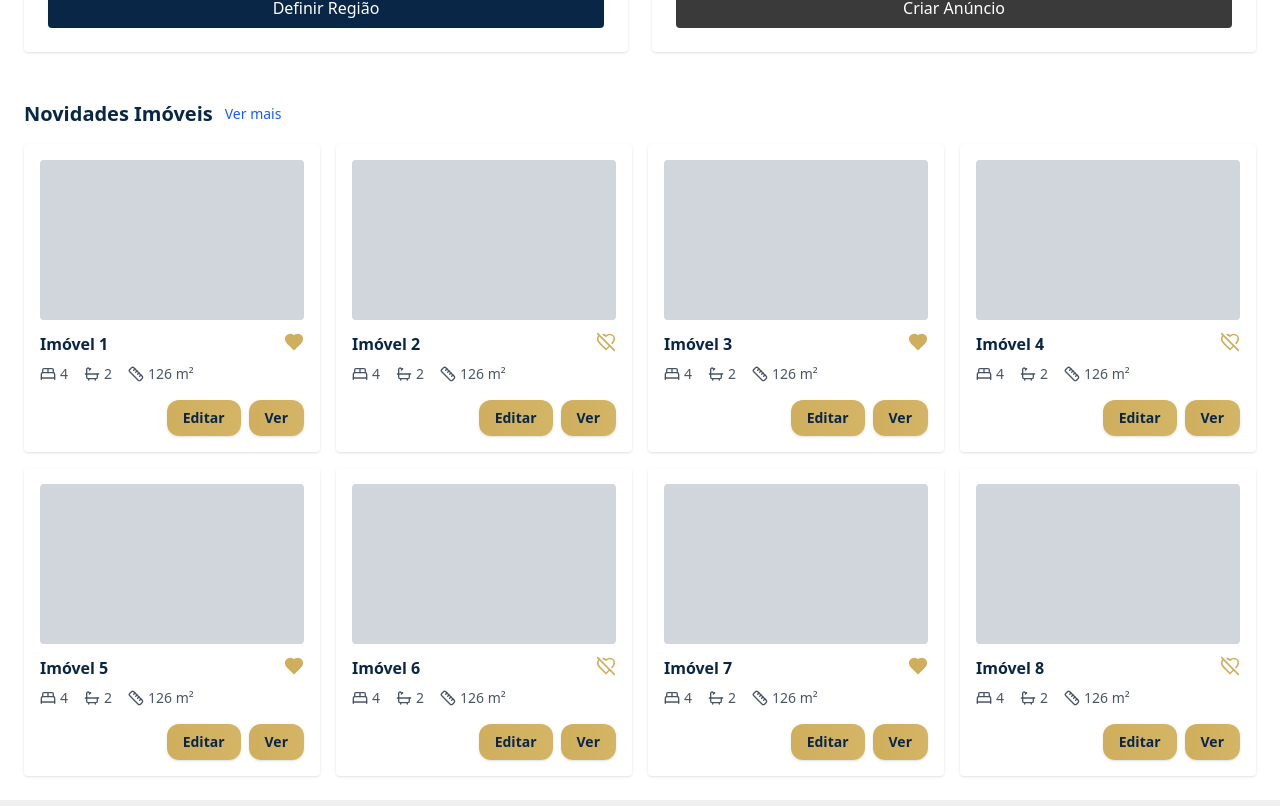
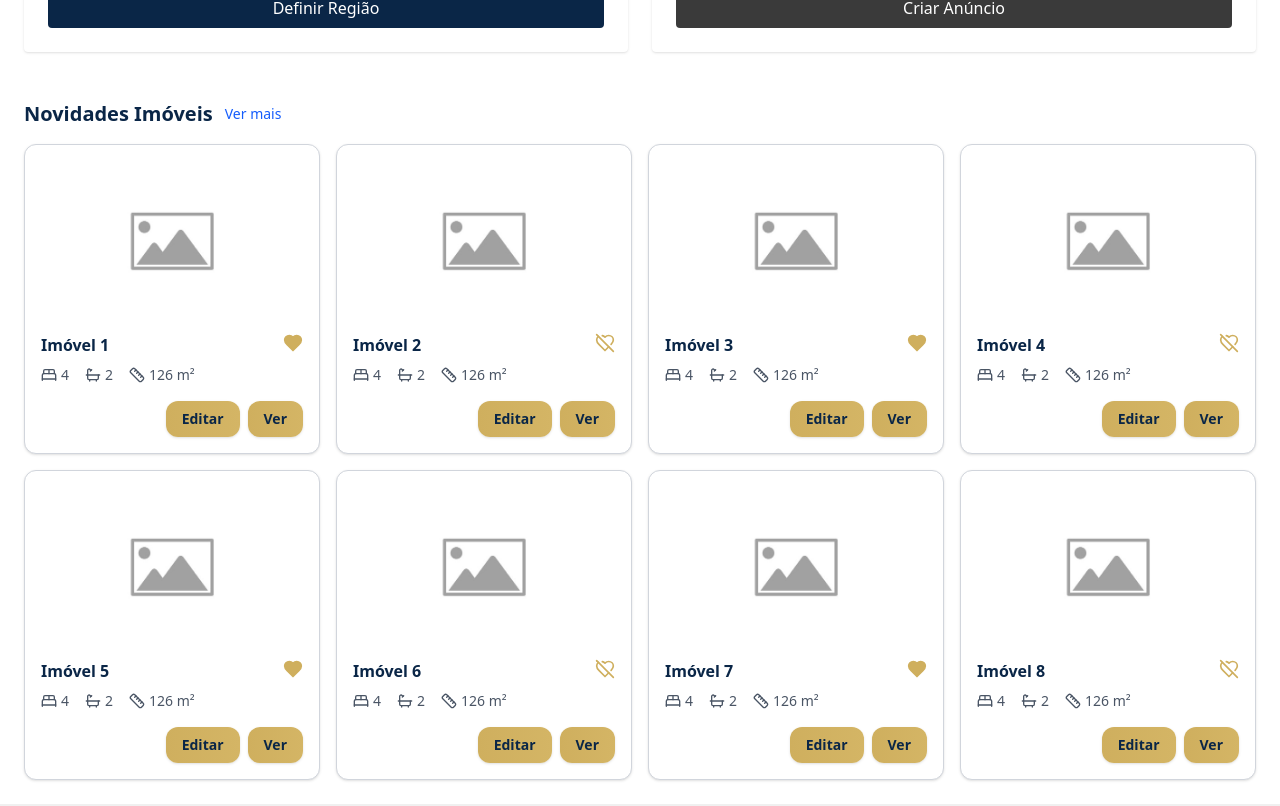
Before and after one commit to DEISI-ULHT-TFC-2024-25/TFC-DEISI2043-IMOinvestor_Frontend, a React (Vite) app in the folder imoinvestidor/: page / in a window 1280 px wide. Shown: the part 974-1780 px from the top of the page. Built offline with nearby package versions, Linux system fonts and the light colour scheme.

Commit message:
Property cards now show media images

```diff
--- a/imoinvestidor/src/components/properties/PropertiesList.jsx
+++ b/imoinvestidor/src/components/properties/PropertiesList.jsx
@@ -4,6 +4,13 @@ import { useState, useEffect } from "react";
 import { Check } from "lucide-react";
 import { PropertyCard } from "@properties/PropertyCard";
 import DeleteButton from "@common/DeleteButton";
+import placeholderImg from '@images/placeholder.jpg';
+
+const getImageUrl = (property) => {
+  const mediaItem = property.media?.[0];
+  if (!mediaItem) return placeholderImg;
+  return mediaItem.file || mediaItem.url || placeholderImg;
+};
 
 export default function PropertiesList({
   properties,
@@ -18,7 +25,6 @@ export default function PropertiesList({
   const navigate = useNavigate();
   const [selectedPropertyId, setSelectedPropertyId] = useState(selectedProperty?.id || null);
 
-  // Update internal state when selectedProperty prop changes
   useEffect(() => {
     setSelectedPropertyId(selectedProperty?.id || null);
   }, [selectedProperty]);
@@ -77,6 +83,7 @@ export default function PropertiesList({
                   />
                 )
               }
+              imageUrl={getImageUrl(property)}
             />
           </div>
         );
--- a/imoinvestidor/src/components/properties/PropertyCard.jsx
+++ b/imoinvestidor/src/components/properties/PropertyCard.jsx
@@ -1,5 +1,6 @@
 import PropTypes from 'prop-types';
 import { BedDouble, Bath, Ruler, Heart, HeartOff } from 'lucide-react';
+import placeholderImg from '@images/placeholder.jpg';
 
 export const PropertyCard = ({
   title,
@@ -20,10 +21,10 @@ export const PropertyCard = ({
   district,
   showView = true,
   showEdit = true,
-}) => (
-  <div
-    className={`bg-white rounded shadow p-4 flex flex-col justify-between w-full h-full relative ${className}`}
-  >
+  imageUrl,
+}) => {
+  return (
+    <div className={`bg-white rounded-xl border border-gray-300 shadow-sm p-4 flex flex-col justify-between w-full h-full relative ${className}`}>
       {actions && (
         <div className="absolute top-2 right-2 z-10">
           {actions}
@@ -31,16 +32,21 @@ export const PropertyCard = ({
       )}
 
       <div className="flex-1">
-      <div className={`bg-gray-300 rounded mb-3 ${imageClassName}`}></div>
+        <div className={`rounded mb-3 overflow-hidden ${imageClassName}`}>
+          <img
+            src={imageUrl || placeholderImg}
+            alt={title}
+            className="w-full h-full object-cover"
+            onError={(e) => {
+              e.currentTarget.src = placeholderImg;
+            }}
+          />
+        </div>
 
         <div className="flex justify-between items-start">
           <h4 className="font-semibold text-[#0A2647]">{title}</h4>
           {onToggleFavorite && (
-          <button
-            onClick={onToggleFavorite}
-            title="Favorito"
-            className="text-[#CFAF5E] cursor-pointer"
-          >
+            <button onClick={onToggleFavorite} title="Favorito" className="text-[#CFAF5E] cursor-pointer">
               {isFavorited ? <Heart fill="#CFAF5E" size={20} /> : <HeartOff size={20} />}
             </button>
           )}
@@ -53,15 +59,9 @@ export const PropertyCard = ({
         )}
 
         <div className="text-sm text-gray-600 flex gap-4 mt-2">
-        <div className="flex items-center gap-1">
-          <BedDouble size={16} /> {tipologia}
-        </div>
-        <div className="flex items-center gap-1">
-          <Bath size={16} /> {casasBanho}
-        </div>
-        <div className="flex items-center gap-1">
-          <Ruler size={16} /> {areaUtil} m²
-        </div>
+          <div className="flex items-center gap-1"><BedDouble size={16} /> {tipologia}</div>
+          <div className="flex items-center gap-1"><Bath size={16} /> {casasBanho}</div>
+          <div className="flex items-center gap-1"><Ruler size={16} /> {areaUtil} m²</div>
         </div>
       </div>
 
@@ -71,22 +71,15 @@ export const PropertyCard = ({
             {price}
           </div>
         )}
-
         {(showView || showEdit) && (
           <div className="flex justify-end items-center gap-2">
             {showEdit && (
-            <button
-              onClick={onEdit}
-              className="px-4 py-2 bg-gradient-to-r from-[#CFAF5E] to-[#d4b565] text-[#0A2647] font-semibold rounded-xl shadow hover:shadow-lg transform hover:scale-105 transition-all text-sm"
-            >
+              <button onClick={onEdit} className="px-4 py-2 bg-gradient-to-r from-[#CFAF5E] to-[#d4b565] text-[#0A2647] font-semibold rounded-xl shadow hover:shadow-lg transform hover:scale-105 transition-all text-sm">
                 Editar
               </button>
             )}
             {showView && (
-            <button
-              onClick={onView}
-              className="px-4 py-2 bg-gradient-to-r from-[#CFAF5E] to-[#d4b565] text-[#0A2647] font-semibold rounded-xl shadow hover:shadow-lg transform hover:scale-105 transition-all text-sm"
-            >
+              <button onClick={onView} className="px-4 py-2 bg-gradient-to-r from-[#CFAF5E] to-[#d4b565] text-[#0A2647] font-semibold rounded-xl shadow hover:shadow-lg transform hover:scale-105 transition-all text-sm">
                 Ver
               </button>
             )}
@@ -95,6 +88,7 @@ export const PropertyCard = ({
       </div>
     </div>
   );
+};
 
 PropertyCard.propTypes = {
   title: PropTypes.string.isRequired,
@@ -115,4 +109,5 @@ PropertyCard.propTypes = {
   district: PropTypes.string,
   showView: PropTypes.bool,
   showEdit: PropTypes.bool,
+  imageUrl: PropTypes.string,
 };
```
Also changed, not shown: imoinvestidor/src/images/placeholder.jpg (added). Lines whose indentation alone changed are shown as unchanged.
